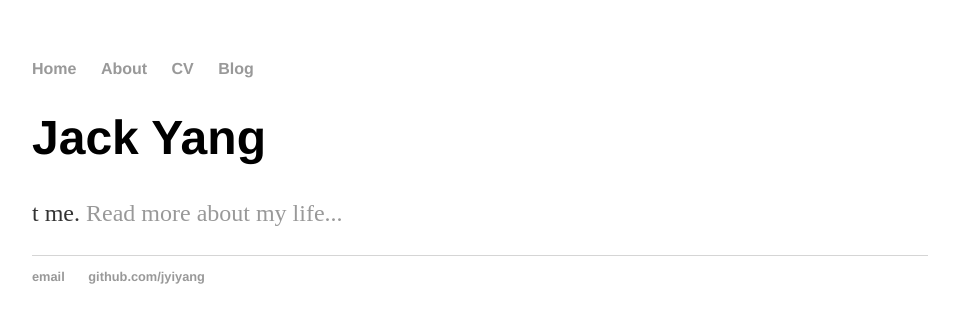
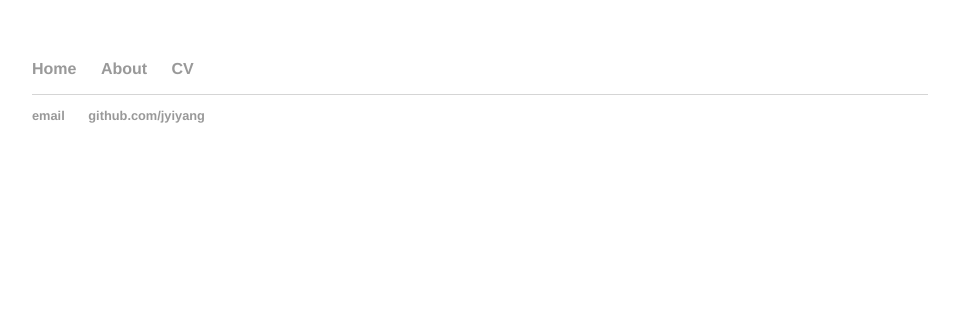
Before and after one commit to jyiyang/backup.github.io, a Jekyll site: the page built from index.html, in a window 1280 px wide. Shown: the top 323 px of the page, without its empty margins (160-1119 px from the left). Built offline with Jekyll 4.4.1, drawn with Linux system fonts in a browser that asks for light colours.

Commit message:
Added default layout

```diff
--- a/_layouts/default.html
+++ b/_layouts/default.html
@@ -11,17 +11,13 @@
 	        		<li><a href="/">Home</a></li>
 		        	<li><a href="/about">About</a></li>
 	        		<li><a href="/cv">CV</a></li>
-        		<li><a href="/blog">Blog</a></li>
 	    		</ul>
 			</nav>
+			<div class="container">
 
-		<div class="container">
-    		<div class="blurb">
-        		<h1>Jack Yang</h1>
-				<p>t me. <a href="/about">Read more about my life...</a></p>
-    		</div><!-- /.blurb -->
+			{{ content }}
+
 			</div><!-- /.container -->
-
 			<footer>
 	    		<ul>
         			<li><a href="mailto:jmuyiyang@gmail.com">email</a></li>
```
Also changed, not shown: other parts of _layouts/default.html (+1 -1 lines). Lines whose indentation alone changed are shown as unchanged.
